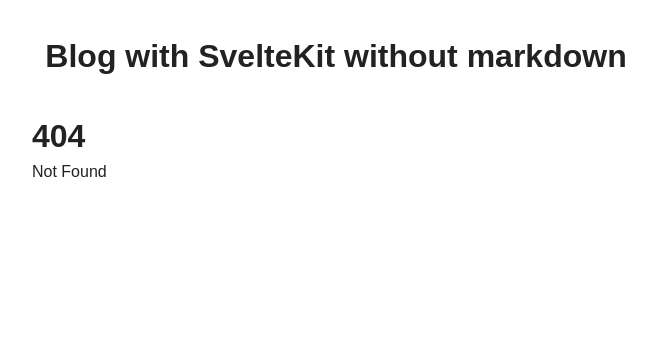
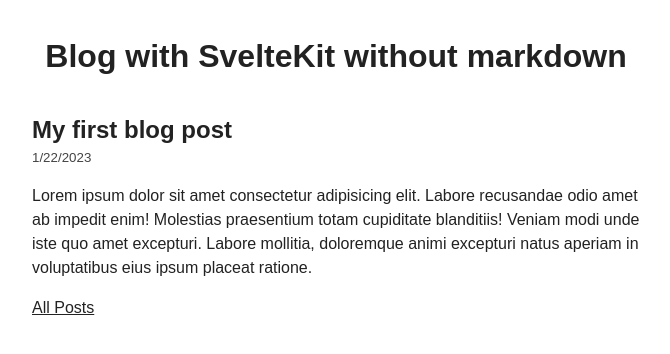
Before and after one commit to ScriptRaccoon/blog-sveltekit-approach, a SvelteKit app: page /post/first-post in a window 1280 px wide. Before the commit this address had no page. Shown: the top 354 px of the page, without its empty margins (304-974 px from the left). Built offline with nearby package versions, Linux system fonts and the light colour scheme.

Commit message:
first post

```diff
--- a/src/routes/post/add-title/+page.svelte
+++ b/src/routes/post/first-post/+page.svelte
@@ -1,7 +1,7 @@
 <script lang="ts" context="module">
 	import Post from "../Post.svelte";
-	export let title = "How to add titles";
-	export let date = new Date("2023-04-24");
+	export let title = "My first blog post";
+	export let date = new Date("2023-01-22");
 </script>
 
 <Post {title} {date}>
```
Also changed, not shown: 1 other file (tests, documents, lock files or other folders).
